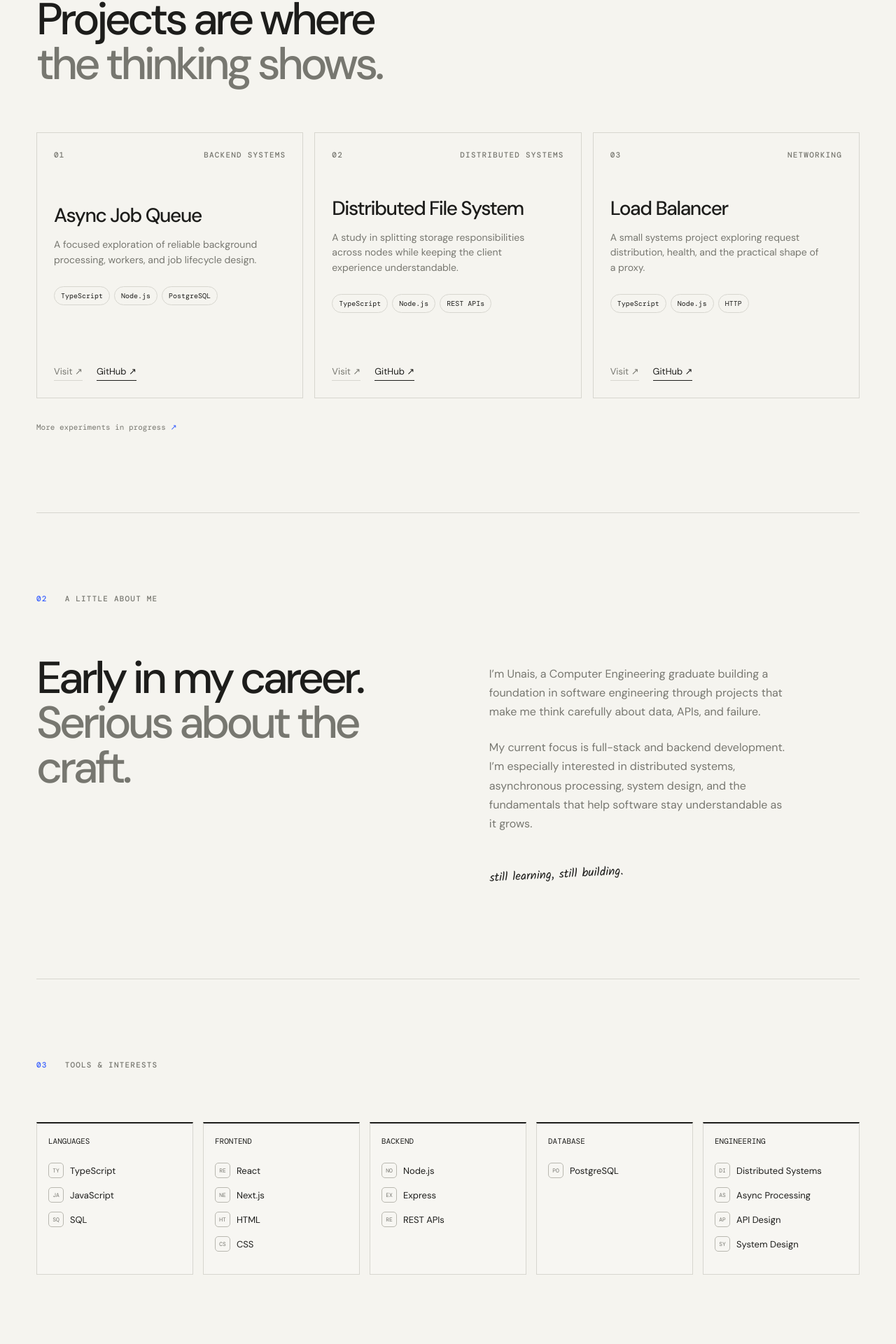
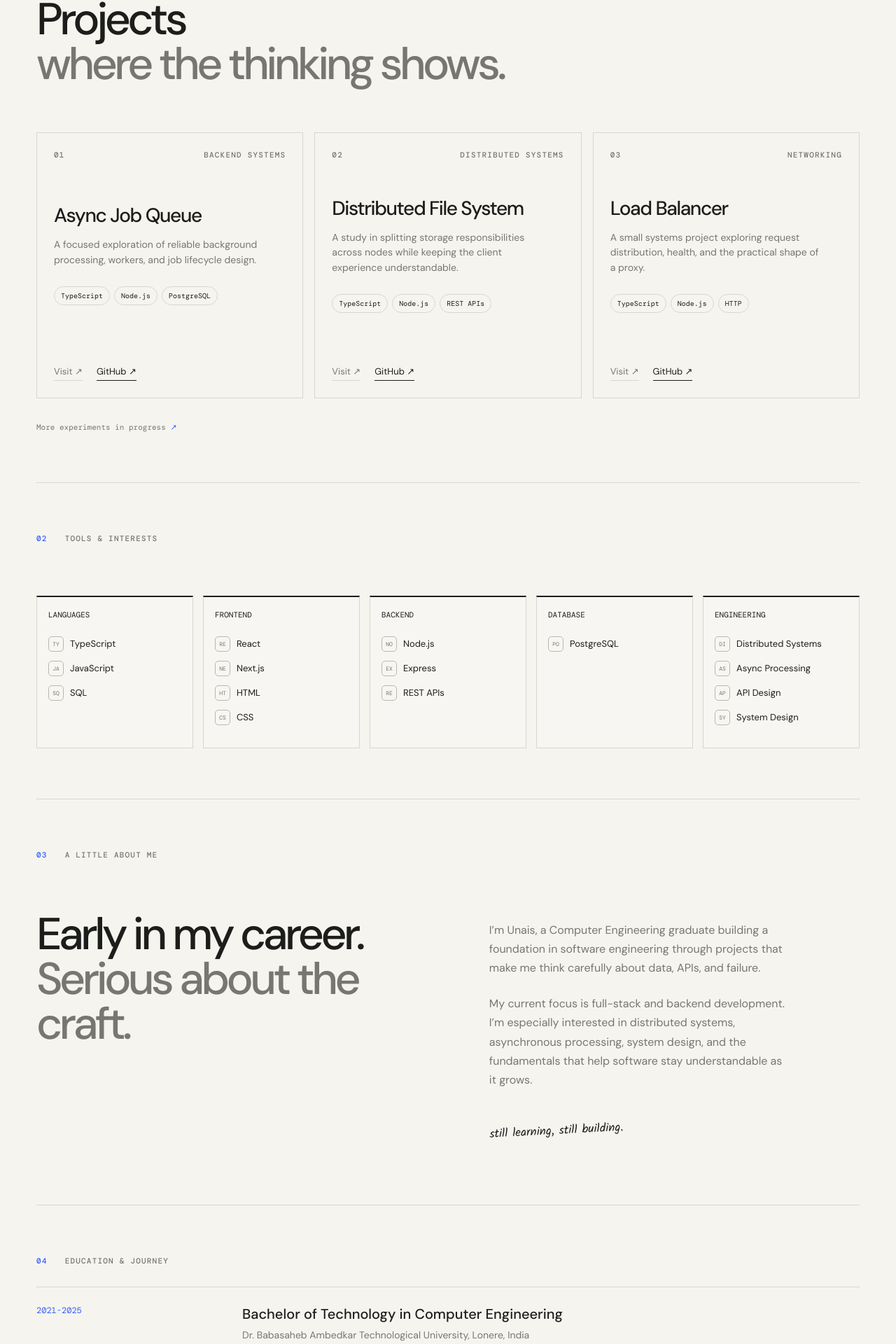
Before and after one commit to unais-08/portfolio, a React (Vite) app: page / in a window 1280 px wide. Shown: the part 865-2785 px from the top of the page at 70% size. Built offline with nearby package versions, Linux system fonts and the light colour scheme.

Commit message:
feat: update layout and styling for sections including skills, journey, and contact

```diff
--- a/src/App.tsx
+++ b/src/App.tsx
@@ -27,9 +27,9 @@ function Home() {
 
           <div className="section-intro">
             <h2>
-              Projects are where
+              Projects
               <br />
-              <em>the thinking shows.</em>
+              <em>where the thinking shows.</em>
             </h2>
           </div>
 
@@ -47,9 +47,33 @@ function Home() {
           </p>
         </section>
 
+        {/* Skills section */}
+        <section className="skills section">
+          <SectionLabel number="02">Tools & interests</SectionLabel>
+
+          <div className="skills-grid">
+            {skills.map(({ category, items }) => (
+              <div className="skill-group" key={category}>
+                <h3>{category}</h3>
+
+                <div className="skill-items">
+                  {items.map((item) => (
+                    <span className="skill-item" key={item}>
+                      <i aria-hidden="true">
+                        {item.slice(0, 2).toUpperCase()}
+                      </i>
+                      {item}
+                    </span>
+                  ))}
+                </div>
+              </div>
+            ))}
+          </div>
+        </section>
+
         {/* About section */}
         <section className="about section" id="about">
-          <SectionLabel number="02">A little about me</SectionLabel>
+          <SectionLabel number="03">A little about me</SectionLabel>
 
           <div className="about-grid">
             <h2>
@@ -79,58 +103,24 @@ function Home() {
           </div>
         </section>
 
-        {/* Skills section */}
-        <section className="skills section">
-          <SectionLabel number="03">Tools & interests</SectionLabel>
-
-          <div className="skills-grid">
-            {skills.map(({ category, items }) => (
-              <div className="skill-group" key={category}>
-                <h3>{category}</h3>
-
-                <div className="skill-items">
-                  {items.map((item) => (
-                    <span className="skill-item" key={item}>
-                      <i aria-hidden="true">
-                        {item.slice(0, 2).toUpperCase()}
-                      </i>
-                      {item}
-                    </span>
-                  ))}
-                </div>
-              </div>
-            ))}
-          </div>
-        </section>
-
         {/* Journey section */}
         <section className="journey section">
           <SectionLabel number="04">
-            Engineering journey
+            Education & journey
           </SectionLabel>
 
           <div className="journey-row">
-            <strong>2025</strong>
+            <strong>2021-2025</strong>
 
             <div>
-              <h3>Computer Engineering Graduate</h3>
+              <h3>Bachelor of Technology in Computer Engineering</h3>
               <p>
-                Building a practical foundation in software engineering.
+                Dr. Babasaheb Ambedkar Technological University, Lonere, India
               </p>
             </div>
           </div>
 
-          <div className="journey-row">
-            <strong>Now</strong>
 
-            <div>
-              <h3>Building & learning</h3>
-              <p>
-                Strengthening full-stack, backend, and systems thinking
-                through projects.
-              </p>
-            </div>
-          </div>
         </section>
 
         {/* Contact section */}
@@ -143,7 +133,7 @@ function Home() {
 
           <div className="contact-content">
             <h2>
-              Let’s talk <em>→</em>
+              Let’s connect <em>→</em>
             </h2>
 
             <a
--- a/src/index.css
+++ b/src/index.css
@@ -261,6 +261,38 @@ h2 em {
     border-bottom: 1px solid var(--line);
 }
 
+.work.section {
+    padding-bottom: 72px;
+}
+
+.work.section + .skills.section {
+    padding-top: 72px;
+}
+
+.skills.section {
+    padding-bottom: 72px;
+}
+
+.skills.section + .about.section {
+    padding-top: 72px;
+}
+
+.about.section {
+    padding-bottom: 72px;
+}
+
+.about.section + .journey.section {
+    padding-top: 72px;
+}
+
+.journey.section {
+    padding-bottom: 72px;
+}
+
+.journey.section + .contact.section {
+    padding-top: 72px;
+}
+
 .section-label {
     display: flex;
     gap: 25px;
@@ -455,16 +487,30 @@ h2 em {
 
 .contact {
     display: grid;
-    grid-template-columns: 35% 1fr;
-    min-height: 470px;
+    grid-template-columns: minmax(220px, 30%) 1fr;
+    gap: 8%;
+    min-height: 390px;
+    align-items: start;
+}
+
+.contact .section-label {
+    padding-top: 10px;
 }
 
 .contact-content h2 {
-    font-size: clamp(3.5rem, 8vw, 8rem);
+    max-width: 620px;
+    font-size: clamp(3.25rem, 6vw, 6rem);
     font-weight: 500;
-    letter-spacing: -.08em;
-    line-height: .9;
-    margin: 0 0 45px;
+    letter-spacing: -.065em;
+    line-height: .98;
+    margin: 0 0 34px;
+}
+
+.contact-content h2 em {
+    display: inline-block;
+    margin-left: .08em;
+    transform: translateY(-.04em);
+    font-size: .82em;
 }
 
 .contact-content h2 em {
@@ -473,15 +519,22 @@ h2 em {
 }
 
 .contact-email {
+    display: inline-block;
     font: 16px 'DM Mono', monospace;
     border-bottom: 1px solid var(--ink);
-    padding-bottom: 8px;
+    padding-bottom: 9px;
+    transition: color .2s, border-color .2s;
+}
+
+.contact-email:hover {
+    color: #355dff;
+    border-color: #355dff;
 }
 
 .social-links {
     display: flex;
-    gap: 22px;
-    margin-top: 70px;
+    gap: 28px;
+    margin-top: 58px;
 }
 
 .social-links a {
@@ -717,6 +770,38 @@ h2 em {
         padding: 78px 0;
     }
 
+    .work.section {
+        padding-bottom: 52px;
+    }
+
+    .work.section + .skills.section {
+        padding-top: 52px;
+    }
+
+    .skills.section {
+        padding-bottom: 52px;
+    }
+
+    .skills.section + .about.section {
+        padding-top: 52px;
+    }
+
+    .about.section {
+        padding-bottom: 52px;
+    }
+
+    .about.section + .journey.section {
+        padding-top: 52px;
+    }
+
+    .journey.section {
+        padding-bottom: 52px;
+    }
+
+    .journey.section + .contact.section {
+        padding-top: 52px;
+    }
+
     .section-intro {
         margin: 50px 0 35px;
     }
@@ -746,19 +831,21 @@ h2 em {
     }
 
     .contact {
-        min-height: 500px;
+        min-height: 420px;
     }
 
     .contact-content {
-        margin-top: 65px;
+        margin-top: 42px;
     }
 
     .contact-content h2 {
-        font-size: 18vw;
+        font-size: clamp(3rem, 12vw, 5rem);
+        line-height: .98;
+        margin-bottom: 32px;
     }
 
     .social-links {
-        margin-top: 50px;
+        margin-top: 42px;
         flex-wrap: wrap;
     }
 
```
